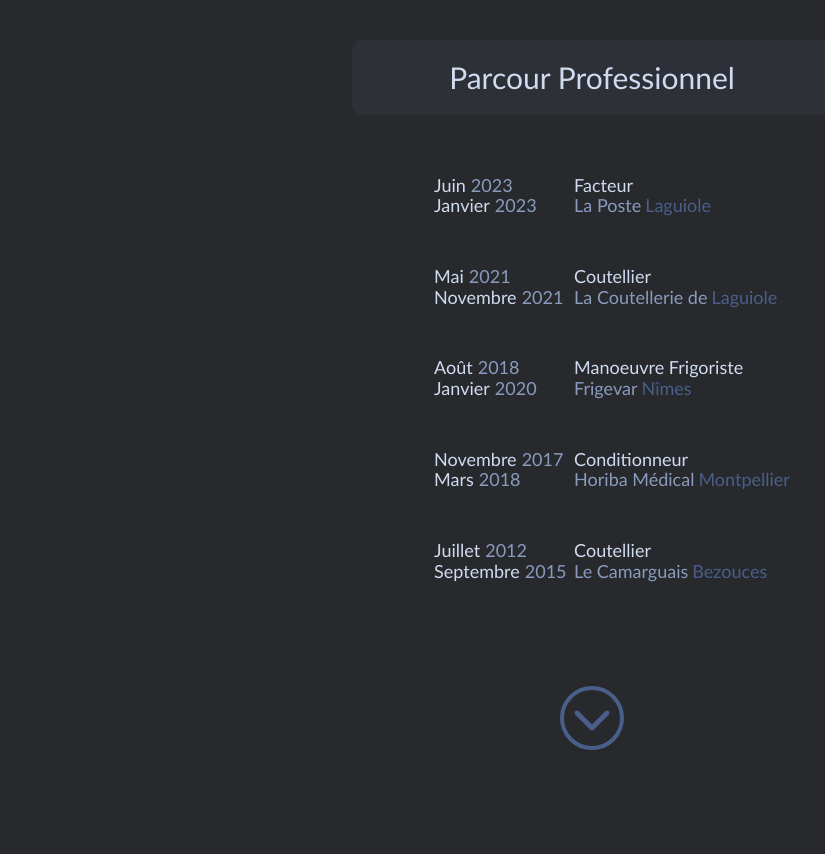
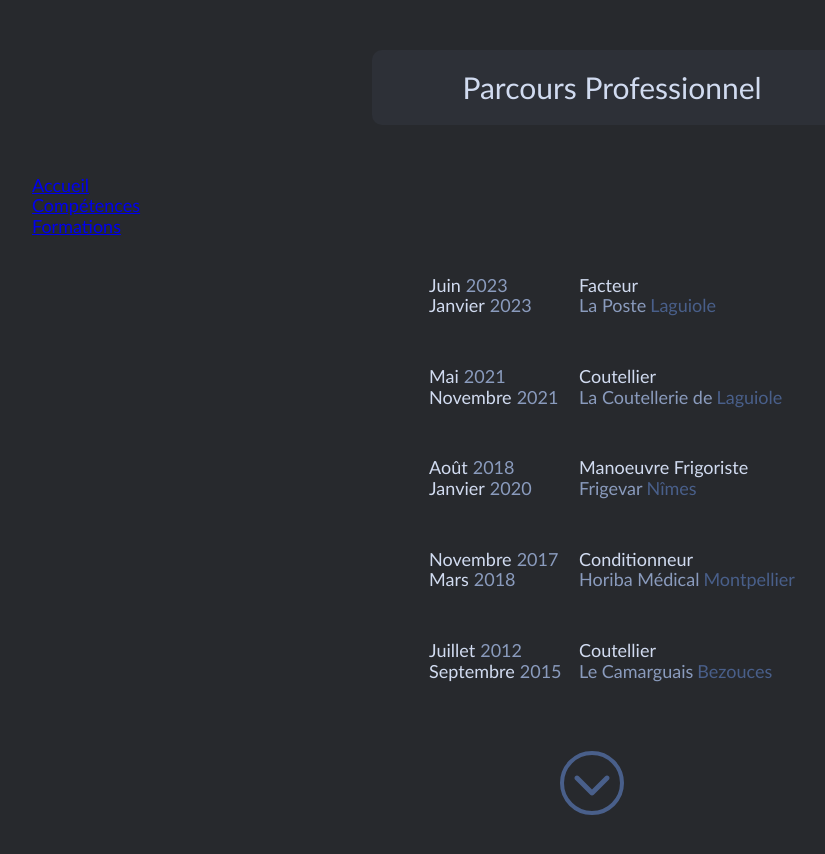
Before and after one commit to Asmothfr/cv_online, a Vue app: page /professional in a window 1280 px wide. Shown: the top 854 px of the page, without its empty margins (48-873 px from the left). Before the commit the page ends 800 px from the top, so only its background shows below. Built offline with nearby package versions, Linux system fonts and the light colour scheme.

Commit message:
setup MenuTitle

```diff
--- /dev/null
+++ b/src/components/MenuTitle/MenuTitle.css
@@ -0,0 +1,21 @@
+li {
+    list-style: none;
+    padding: 0;
+}
+
+.MenuTitle__title {
+    margin: 5rem 3rem;
+    max-width: 440px;
+    padding: 2rem 2rem;
+    text-align: center;
+    background-color: var(--base-background-color-light);
+    border-radius: 1rem;
+    font-size: 3rem;
+}
+
+@media screen and (min-width:500px) {
+    .MenuTitle__title {
+        min-width: 440px;
+        margin: 5rem auto;
+    }
+}
--- /dev/null
+++ b/src/components/MenuTitle/MenuTitle.vue
@@ -0,0 +1,53 @@
+<template>
+  <nav>
+    <ul>
+      <li class="MenuTitle">
+        <p class="MenuTitle__title">{{ title }}</p>
+        <ul>
+          <li v-for="filteredInfo in filteredInfos" v-bind:key="filteredInfo">
+            <RouterLink :to=filteredInfo.route>{{ filteredInfo.pageTitle }}</RouterLink>
+          </li>
+        </ul>
+      </li>
+    </ul>
+  </nav>
+</template>
+
+<script setup>
+import { RouterLink } from 'vue-router';
+import { useRoute } from 'vue-router';
+
+defineProps({
+  title: {
+    type: String,
+    required: true,
+  }
+})
+
+const route = useRoute()
+const currentRoute = route.fullPath
+
+const routeInfo = [{
+  route: "/",
+  pageTitle: "Accueil"
+},
+{
+  route: "/competences",
+  pageTitle: "Compétences"
+},
+{
+  route: "/professional",
+  pageTitle: "Parcours Professionnel"
+},
+{
+  route: "/formations",
+  pageTitle: "Formations"
+},
+]
+
+const filteredInfos = routeInfo.filter((route) => route.route !== currentRoute)
+</script>
+
+<style scoped>
+@import url(MenuTitle.css);
+</style>
--- a/src/components/StringBorder/StringBorder.css
+++ b/src/components/PresentationCard/PresentationCard.css
@@ -1,4 +1,4 @@
-.StringBorder {
+.PresentationCard {
     margin: 4rem 3rem;
     max-width: 440px;
     padding: 3rem 2rem;
@@ -8,25 +8,14 @@
     font-size: 2rem;
 }
 
-.StringBorder--title {
-    margin: 5rem 3rem;
-    padding: 2rem 2rem;
-    font-size: 3rem;
-}
-
 @media screen and (min-width:500px) {
-    .StringBorder--title {
-        min-width: 440px;
-        margin: 5rem auto;
-    }
-
-    .StringBorder {
+    .PresentationCard {
         margin: 4rem auto;
     }
 }
 
 @media screen and (min-width:700px) {
-    .StringBorder {
+    .PresentationCard {
         max-width: 600px;
         margin: 4rem auto;
     }
--- a/src/components/StringBorder/StringBorder.vue
+++ b/src/components/PresentationCard/PresentationCard.vue
@@ -1,5 +1,5 @@
 <template>
-  <div class="StringBorder" :class="{ 'StringBorder--title': isTitle }">
+  <div class="PresentationCard">
     <p>{{ content }}</p>
   </div>
 </template>
@@ -10,10 +10,9 @@
     type: String,
     required: true,
   },
-  isTitle: Boolean
 })
 </script>
 
 <style>
-@import url(StringBorder.css);
+@import url(PresentationCard.css);
 </style>
--- a/src/components/TextImageDisplay/TextImageDisplay.css
+++ b/src/components/TextImageDisplay/TextImageDisplay.css
@@ -1,5 +1,7 @@
 .TextImageDisplay {
     list-style: none;
+    margin: 0 auto;
+    padding: 0;
 }
 
 .TextImageDisplay__contentBlock {
@@ -11,13 +13,6 @@
 .TextImageDisplay__img {
     margin: 0 2rem;
     width: 4rem;
-}
-
-@media screen and (min-width: 500px) {
-    .TextImageDisplay {
-        margin: 0 auto;
-        padding: 0;
-    }
 }
 
 @media screen and (min-width: 1100px) {
--- a/src/components/TextInfoFormat/TextInfoFormat.css
+++ b/src/components/TextInfoFormat/TextInfoFormat.css
@@ -10,6 +10,7 @@
 
 .TextInfoFormat__dateBlock {
     width: 14rem;
+    margin-right: 1rem;
 }
 
 .TextInfoFormat__date {
--- a/src/views/CompetencesView.vue
+++ b/src/views/CompetencesView.vue
@@ -1,28 +1,29 @@
 <template>
-  <main class="CompetenceView">
-    <StringBorder is-title :content="stringBorderContent" />
+  <main class="CompetencesView">
+    <MenuTitle :title="title" />
     <TextImageDisplay />
-    <DownChevronButton :to="route" class="CompetenceView__Chevron" />
+    <DownChevronButton :to="buttonRoute" class="CompetencesView__Chevron" />
   </main>
 </template>
 
 <script setup>
-import StringBorder from '@/components/StringBorder/StringBorder.vue'
+import MenuTitle from '@/components/MenuTitle/MenuTitle.vue';
 import TextImageDisplay from '@/components/TextImageDisplay/TextImageDisplay.vue'
 import DownChevronButton from '@/components/DownChevronButton/DownChevronButton.vue'
 
-const route = "/professional"
-const stringBorderContent = "Compétences"
+const title = "Compétences"
+const buttonRoute = "/professional"
+
 </script>
 
 <style scoped>
-.CompetenceView {
+.CompetencesView {
   display: flex;
   flex-direction: column;
   min-height: 100vh;
 }
 
-.CompetenceView__Chevron {
+.CompetencesView__Chevron {
   margin: auto auto 5rem;
 }
 </style>
--- a/src/views/FormationsView.vue
+++ b/src/views/FormationsView.vue
@@ -1,18 +1,18 @@
 <template>
   <main class="FormationsView">
-    <StringBorder is-title :content="StringBorderContent" />
+    <MenuTitle :title="title" />
     <TextInfoFormat :content-page="contentPage" />
     <DownChevronButton :to="route" class="FormationsView__chevron" />
   </main>
 </template>
 
 <script setup>
-import StringBorder from '@/components/StringBorder/StringBorder.vue';
+import MenuTitle from '@/components/MenuTitle/MenuTitle.vue';
 import TextInfoFormat from '@/components/TextInfoFormat/TextInfoFormat.vue';
 import DownChevronButton from '@/components/DownChevronButton/DownChevronButton.vue';
 
+const title = "Formations"
 const route = "/"
-const StringBorderContent = "Formations"
 
 const contentPage = [{
   startMonth: "Mars",
--- a/src/views/HomeView.vue
+++ b/src/views/HomeView.vue
@@ -1,14 +1,14 @@
 <template>
   <main class="HomeView">
     <AppHero />
-    <StringBorder :content="stringBorderContent" />
+    <PresentationCard :content="stringBorderContent" />
     <DownChevronButton :to="route" route class="HomeView__chevron" />
   </main>
 </template>
 
 <script setup>
 import AppHero from '@/components/AppHero/AppHero.vue'
-import StringBorder from '@/components/StringBorder/StringBorder.vue'
+import PresentationCard from '@/components/PresentationCard/PresentationCard.vue'
 import DownChevronButton from '@/components/DownChevronButton/DownChevronButton.vue'
 
 const route = "/competences"
--- a/src/views/ProfessionalView.vue
+++ b/src/views/ProfessionalView.vue
@@ -1,18 +1,18 @@
 <template>
   <main class="ProfessionalView">
-    <StringBorder is-title :content="StringBorderContent" />
+    <MenuTitle :title="title" />
     <TextInfoFormat :content-page="contentPage" />
     <DownChevronButton :to="route" class="ProfessionalView__chevron" />
   </main>
 </template>
 
 <script setup>
-import StringBorder from '@/components/StringBorder/StringBorder.vue'
+import MenuTitle from '@/components/MenuTitle/MenuTitle.vue';
 import TextInfoFormat from '@/components/TextInfoFormat/TextInfoFormat.vue'
 import DownChevronButton from '@/components/DownChevronButton/DownChevronButton.vue'
 
+const title = "Parcours Professionnel"
 const route = "/formations"
-const StringBorderContent = "Parcour Professionnel"
 
 const contentPage = [{
   startMonth: "Juin",
```
